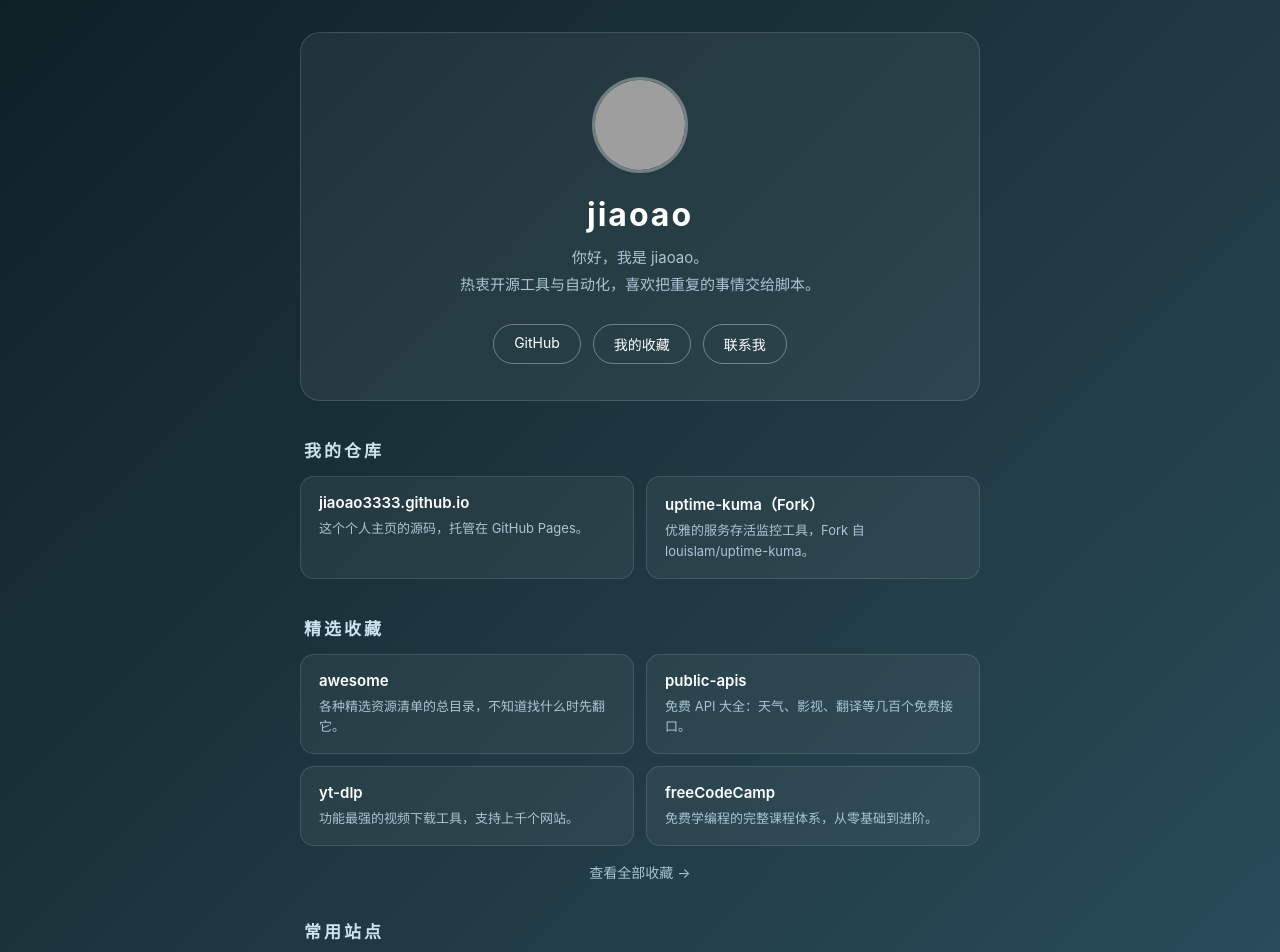
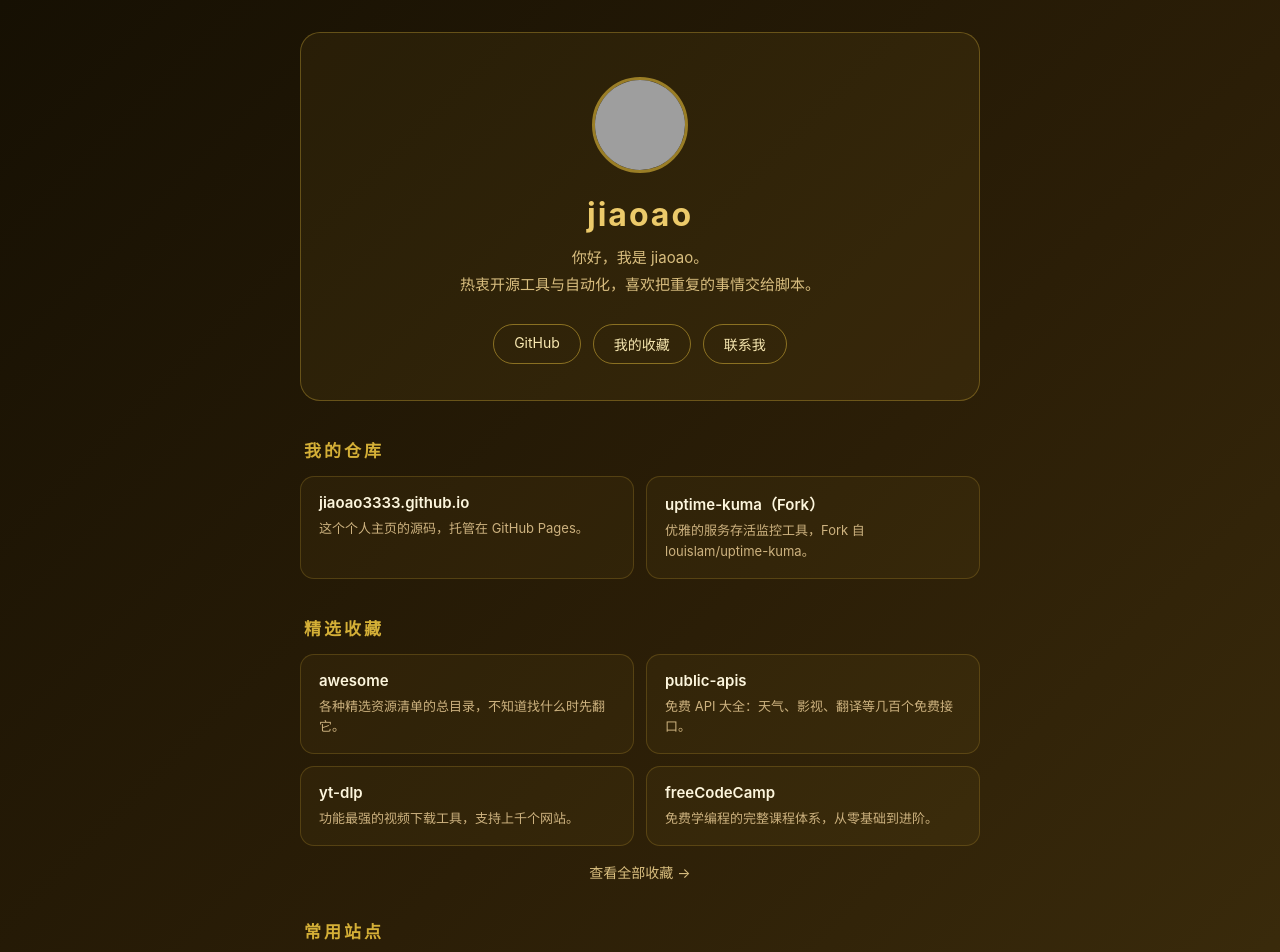
Before and after one commit to jiaoao3333/jiaoao3333.github.io, a plain HTML site: page index.html in a window 1280 px wide. Shown: the top 952 px of the page. Drawn offline with Linux system fonts and the light colour scheme; grey boxes are pictures that could not be loaded.

Commit message:
主页改金色主题（首页与收藏页同步）

```diff
--- a/index.html
+++ b/index.html
@@ -8,24 +8,24 @@
 <link rel="icon" href="https://github.com/jiaoao3333.png">
 <style>
 *{margin:0;padding:0;box-sizing:border-box}
-body{min-height:100vh;background:linear-gradient(135deg,#0f2027,#203a43,#2c5364);font-family:-apple-system,BlinkMacSystemFont,"PingFang SC","Microsoft YaHei",sans-serif;color:#fff;padding:32px 16px 48px}
+body{min-height:100vh;background:linear-gradient(135deg,#161003,#2b1e07,#40300d);font-family:-apple-system,BlinkMacSystemFont,"PingFang SC","Microsoft YaHei",sans-serif;color:#fdf6dd;padding:32px 16px 48px}
 .wrap{max-width:680px;margin:0 auto}
-.card{text-align:center;background:rgba(255,255,255,.06);border:1px solid rgba(255,255,255,.14);border-radius:20px;padding:44px 28px 36px}
-.avatar{width:96px;height:96px;border-radius:50%;border:3px solid rgba(255,255,255,.35)}
-h1{font-size:32px;margin:18px 0 10px;letter-spacing:2px}
-.tag{color:#a8c5d6;font-size:15px;line-height:1.8}
+.card{text-align:center;background:rgba(212,175,55,.07);border:1px solid rgba(212,175,55,.35);border-radius:20px;padding:44px 28px 36px}
+.avatar{width:96px;height:96px;border-radius:50%;border:3px solid rgba(212,175,55,.65)}
+h1{font-size:32px;margin:18px 0 10px;letter-spacing:2px;color:#ecca6a}
+.tag{color:#d9be7f;font-size:15px;line-height:1.8}
 .links{margin-top:26px;display:flex;gap:12px;justify-content:center;flex-wrap:wrap}
-.links a{color:#fff;text-decoration:none;border:1px solid rgba(255,255,255,.35);padding:9px 20px;border-radius:999px;font-size:14px;transition:background .2s}
-.links a:hover{background:rgba(255,255,255,.14)}
-h2{font-size:17px;letter-spacing:3px;color:#cfe3ee;margin:36px 4px 14px}
+.links a{color:#f7e7b0;text-decoration:none;border:1px solid rgba(212,175,55,.55);padding:9px 20px;border-radius:999px;font-size:14px;transition:background .2s}
+.links a:hover{background:rgba(212,175,55,.18)}
+h2{font-size:17px;letter-spacing:3px;color:#d4af37;margin:36px 4px 14px}
 .grid{display:grid;grid-template-columns:1fr 1fr;gap:12px}
 @media(max-width:560px){.grid{grid-template-columns:1fr}}
-.item{display:block;text-decoration:none;color:#fff;background:rgba(255,255,255,.05);border:1px solid rgba(255,255,255,.12);border-radius:14px;padding:16px 18px;transition:background .2s,transform .2s}
-.item:hover{background:rgba(255,255,255,.11);transform:translateY(-2px)}
+.item{display:block;text-decoration:none;color:#fdf6dd;background:rgba(212,175,55,.05);border:1px solid rgba(212,175,55,.22);border-radius:14px;padding:16px 18px;transition:background .2s,transform .2s}
+.item:hover{background:rgba(212,175,55,.13);transform:translateY(-2px)}
 .item .name{font-size:15px;font-weight:600;word-break:break-all}
-.item .desc{margin-top:6px;font-size:13px;line-height:1.6;color:#a8c5d6}
-.about{background:rgba(255,255,255,.05);border:1px solid rgba(255,255,255,.12);border-radius:14px;padding:18px 20px;font-size:14px;line-height:1.9;color:#c8dae4}
-.foot{margin-top:40px;text-align:center;color:#7fa3b5;font-size:12px;letter-spacing:1px;line-height:2}
+.item .desc{margin-top:6px;font-size:13px;line-height:1.6;color:#cdb27f}
+.about{background:rgba(212,175,55,.05);border:1px solid rgba(212,175,55,.22);border-radius:14px;padding:18px 20px;font-size:14px;line-height:1.9;color:#e8d9ab}
+.foot{margin-top:40px;text-align:center;color:#a68c4e;font-size:12px;letter-spacing:1px;line-height:2}
 </style>
 </head>
 <body>
@@ -72,7 +72,7 @@ h2{font-size:17px;letter-spacing:3px;color:#cfe3ee;margin:36px 4px 14px}
 <div class="desc">免费学编程的完整课程体系，从零基础到进阶。</div>
 </a>
 </div>
-<p style="text-align:center;margin-top:16px"><a href="collection.html" style="color:#a8c5d6;font-size:14px;text-decoration:none">查看全部收藏 →</a></p>
+<p style="text-align:center;margin-top:16px"><a href="collection.html" style="color:#d9be7f;font-size:14px;text-decoration:none">查看全部收藏 →</a></p>
 
 <h2>常用站点</h2>
 <div class="grid">
```
Also changed, not shown: collection.html (+11 -11 lines).
